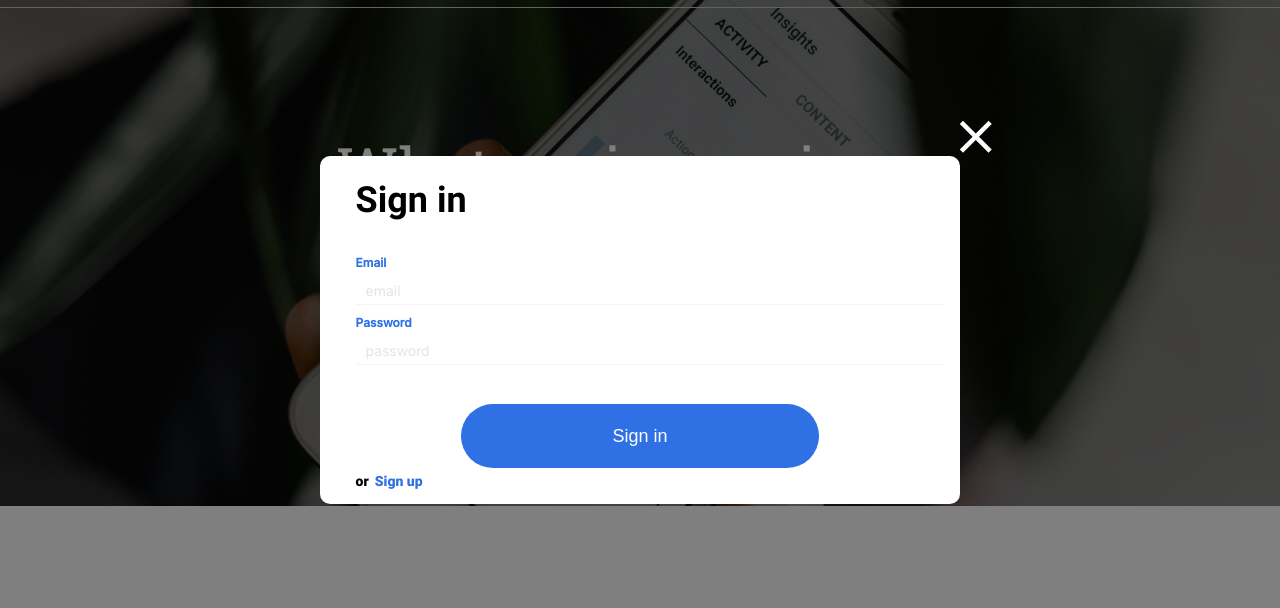
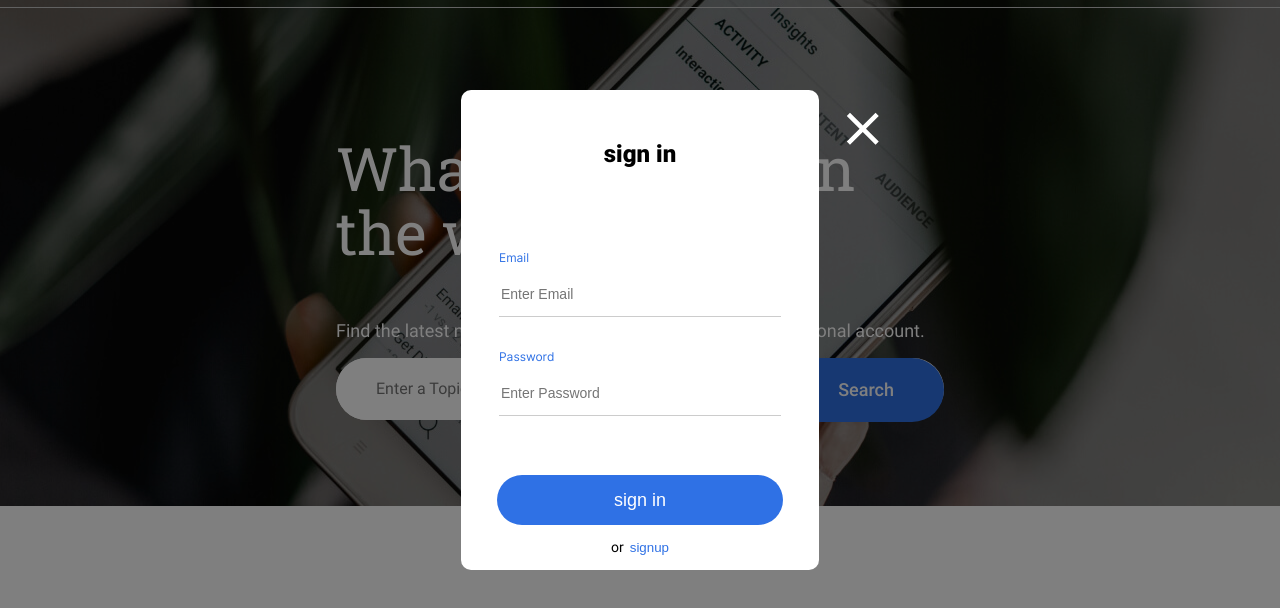
Before and after one commit to shimritz/news-explorer-frontend, a React app: page /signin in a window 1280 px wide. Both pictures are taken after a click on the button "Sign in". Shown: the part 70-678 px from the top of the page. Built offline with nearby package versions, Linux system fonts and the light colour scheme.

Commit message:
popup refactor and css fixes

```diff
--- a/src/components/App/App.js
+++ b/src/components/App/App.js
@@ -51,12 +51,14 @@ function App() {
           handleSignUpButtonClick={handleSignUpButtonClick}
           onClose={handleClosePopup}
           handleSubmit={handleSubmit}
+          onRedirect={handleSignUpButtonClick}
         />
         <SignUp
           isPopupOpen={isSignUpOpen}
           handleSignInButtonClick={handleSignInButtonClick}
           onClose={handleClosePopup}
           handleSubmit={handleSubmit}
+          onRedirect={handleSignInButtonClick}
         />
         <InfoTooltip
           isPopupOpen={isInfoOpen}
--- a/src/components/Popup/Popup.css
+++ /dev/null
@@ -1,36 +0,0 @@
-.popup {
-  position: fixed;
-  width: 100%;
-  height: 100%;
-  top: 0;
-  left: 0;
-  justify-content: center;
-  align-items: center;
-  background: rgba(0, 0, 0, 0.5);
-  display: flex;
-  visibility: hidden;
-  opacity: 0;
-  transition: visibility 0s linear 0.5s, opacity 0.5s linear;
-  z-index: 1000;
-}
-
-.popup__container {
-  position: relative;
-  display: flex;
-  background-color: #ffffff;
-  border-radius: 10px;
-  justify-content: center;
-}
-
-.popup_open {
-  display: flex;
-  visibility: visible;
-  opacity: 1;
-  transition-delay: 0s;
-}
-
-.popup_type_sign-in {
-  font-weight: 900;
-  font-size: 24px;
-  line-height: 29px;
-}
--- a/src/components/PopupWithForm/PopupWithForm.css
+++ b/src/components/PopupWithForm/PopupWithForm.css
@@ -1,67 +1,132 @@
 .form {
-  width: 100%;
+  width: 358px;
+  background: #ffffff;
+  color: #000000;
   display: flex;
   flex-direction: column;
-  justify-content: space-around;
-  align-items: flex-start;
-  margin: 0 36px;
+  justify-content: center;
+  border-radius: 10px;
+  align-self: center;
+  position: relative;
+  font-family: "Roboto";
+}
+
+.popup {
+  width: 430px;
+
+  display: flex;
+  flex-direction: column;
+  position: fixed;
+  z-index: 1;
+  left: 0;
+  top: 0;
+  width: 100%;
+  height: 100%;
+  background-color: rgba(0, 0, 0, 0.5);
+  justify-content: center;
+  align-items: center;
+  visibility: hidden;
+  opacity: 0;
+  transition: visibility 0s linear 0.5s, opacity 0.5s linear;
 }
 
 .popup__container {
-  text-align: left;
+  border-radius: 16px;
+  display: flex;
+  padding: 0px;
+  background-color: white;
+  color: #fff;
+  gap: 10px;
 }
 
-.form__submit {
-  width: 100%;
-  padding: 13.6px 124px 18.4px 125px;
+.popup_open {
+  display: flex;
+  visibility: visible;
+  opacity: 1;
+  transition-delay: 0s;
+}
+
+.form__title {
+  font-family: "Roboto", sans-serif;
+  text-align: center;
+  font-style: normal;
+  font-weight: 900;
+  font-size: 24px;
+  line-height: 28px;
+  padding-top: 34px;
+}
+
+.popup__button {
+  width: 80%;
+  /* padding: 13.6px 124px 18.4px 125px; */
+  padding: 0;
   margin-top: 48px;
   margin-bottom: 36.5px;
   color: white;
-  background-color: #000000;
+  background-color: #2f71e5;
   border-radius: 2px;
   font-weight: 400;
   font-size: 18px;
   line-height: 21px;
   text-align: center;
   border: none;
+  margin: 0 auto;
+  line-height: 50px;
+  border-radius: 100px;
 }
 
-.popup__close {
+.popup__redirect {
+  align-self: center;
+}
+.popup__redirect-button {
+  background-color: transparent;
+  border: none;
+  padding: 0;
+  color: #2f71e5;
+}
+
+.popup__close-btn {
   position: absolute;
-  top: -40px;
-  right: -35px;
+  top: 180px;
+  right: 400px;
   background-color: transparent;
   background-image: url("../../assets/icons/CloseIcon\(1\).svg");
   background-repeat: no-repeat;
   background-position: center;
-  height: 40px;
-  width: 40px;
+  height: 36px;
+  width: 36px;
   border: none;
 }
 
 @media screen and (max-width: 524px) {
-  /* .popup {
-    /* padding-left: 19px; */
-  /* padding-right: 19px; */
-  /* box-sizing: border-box;
-    bottom: 0;
-    left: 0;
-  } */
-  .form {
-    width: 100%;
-    gap: 18px;
-    justify-content: flex-start;
-    padding: 25px 22px;
-    bottom: 0;
-    position: absolute;
-    height: 88vh;
-    box-sizing: border-box;
-    border-radius: 10px 10px 0 0;
-  }
-
   .popup__close-button {
     background-size: 20px 20px;
     top: -49px;
     right: 7px;
   }
 }
+@media screen and (max-width: 320px) {
+  .popup {
+    width: 320px;
+  }
+  .popup__container {
+    display: flex;
+    flex-direction: column;
+    padding: 0px;
+    background-color: transparent;
+    color: #fff;
+    gap: 10px;
+    width: 100%;
+    height: 560px;
+    margin-top: 52px;
+    border-radius: 10px;
+  }
+
+  .modal__close-btn {
+    top: -35px;
+    right: 10px;
+
+    background-repeat: no-repeat;
+    width: 24px;
+  }
+}
--- a/src/components/PopupWithForm/PopupWithForm.js
+++ b/src/components/PopupWithForm/PopupWithForm.js
@@ -1,22 +1,45 @@
-import Popup from "../Popup/Popup";
-
-function PopupWithForm({ name, isPopupOpen, children, onClose }) {
+function PopupWithForm({
+  name,
+  isPopupOpen,
+  children,
+  onSubmit,
+  onClose,
+  title,
+  submit,
+  buttonText,
+  redirect,
+  // handleSignInButtonClick,
+  // handleSignUpButtonClick,
+  onRedirect,
+}) {
   return (
-    // <Popup name={name} isPopupOpen={isPopupOpen}>
-    //   {children}
-    // </Popup>
-
     <div
       className={`popup popup_type_${name} ${isPopupOpen ? "popup_open" : ""}`}
     >
       <div className="popup__container">
         <button
           type="button"
-          className="popup__close"
+          className="popup__close-btn"
           aria-label="close-button"
           onClick={onClose}
         />
-        {children}
+        <form action="submit" className="form" name={name} onSubmit={onSubmit}>
+          <h1 className="form__title">{title}</h1>
+          {children}
+          <button className="popup__button" type="submit" onClick={submit}>
+            {buttonText}
+          </button>
+          <p className="popup__redirect">
+            or{" "}
+            <button
+              className="popup__redirect-button"
+              type="button"
+              onClick={onRedirect}
+            >
+              {redirect}
+            </button>
+          </p>
+        </form>
       </div>
     </div>
   );
--- a/src/components/SignIn/SignIn.js
+++ b/src/components/SignIn/SignIn.js
@@ -2,47 +2,88 @@ import PopupWithForm from "../PopupWithForm/PopupWithForm";
 import { Link } from "react-router-dom";
 
 // function SignIn(isPopupOpen) {
-function SignIn({ isPopupOpen, handleSignUpButtonClick, onClose }) {
+function SignIn({ isPopupOpen, handleSignUpButtonClick, onClose, onRedirect }) {
   function handleSubmit(e) {
     e.preventDefault();
   }
 
   return (
-    <div className="sign-in">
-      <PopupWithForm
-        name={"sign-in"}
-        isPopupOpen={isPopupOpen}
-        onClose={onClose}
-      >
-        <form onSubmit={handleSubmit} className="form signin__form">
-          <div className="signin">
-            <h2 className="signin__welcome">Sign in</h2>
-            <label htmlFor="email">Email</label>
-            <input placeholder="email" required className="email" />
-            <span className="popup__input-error"></span>
-            <label htmlFor="password">Password</label>
-            <input placeholder="password" required className="password" />
-            <span className="popup__input-error"></span>
-          </div>
-          <div className="signin__button-container">
-            <button type="submit" className="signin__button">
-              Sign in
-            </button>
-          </div>
-          <p className="popup__redirect">
-            or
-            <button
-              type="button"
-              className="signin__signup-link"
-              onClick={handleSignUpButtonClick}
-            >
-              Sign up
-            </button>
-          </p>
-        </form>
-      </PopupWithForm>
-    </div>
+    // <div className="sign-up">
+    <PopupWithForm
+      title="sign in"
+      name="sign in"
+      buttonText="sign in"
+      redirect="signup"
+      isPopupOpen={isPopupOpen}
+      onClose={onClose}
+      onSubmit={handleSubmit}
+      onRedirect={onRedirect}
+    >
+      {/* <form onSubmit={handleSubmit} className="form signup__form">
+          <div className="signup"> */}
+      <fieldset className="form__fieldset">
+        <h3 className="form__input-title">Email</h3>
+        <input
+          type="email"
+          name="email"
+          className="form__input"
+          placeholder="Enter Email"
+          required
+        />
+        <span className="form__input-error"></span>
+        <h3 className="form__input-title">Password</h3>
+        <input
+          name="password"
+          className="form__input"
+          placeholder="Enter Password"
+          required
+        />
+        <span className="form__input-error"></span>
+
+        {/* <span className="form__input-error form__input-error_type-general">
+            "loggedError"
+          </span> */}
+      </fieldset>
+    </PopupWithForm>
   );
 }
 
+//   return (
+//     <div className="sign-in">
+//       <PopupWithForm
+//         name={"sign-in"}
+//         isPopupOpen={isPopupOpen}
+//         onClose={onClose}
+//       >
+//         <form onSubmit={handleSubmit} className="form signin__form">
+//           <div className="signin">
+//             <h2 className="signin__welcome">Sign in</h2>
+//             <label htmlFor="email">Email</label>
+//             <input placeholder="email" required className="email" />
+//             <span className="popup__input-error"></span>
+//             <label htmlFor="password">Password</label>
+//             <input placeholder="password" required className="password" />
+//             <span className="popup__input-error"></span>
+//           </div>
+//           <div className="signin__button-container">
+//             <button type="submit" className="signin__button">
+//               Sign in
+//             </button>
+//           </div>
+//           <p className="popup__redirect">
+//             or
+//             <button
+//               type="button"
+//               className="signin__signup-link"
+//               onClick={handleSignUpButtonClick}
+//             >
+//               Sign up
+//             </button>
+//           </p>
+//         </form>
+//       </PopupWithForm>
+//     </div>
+//   );
+// }
+
 export default SignIn;
--- a/src/components/SignUp/SignUp.css
+++ b/src/components/SignUp/SignUp.css
@@ -1,114 +1,39 @@
-.sign-up {
-  /* margin-top: 20px; */
+.form__fieldset {
+  font-family: "inter";
+  border: none;
   display: flex;
-  justify-content: flex-start;
-  align-items: center;
   flex-direction: column;
-  gap: 70px;
-  padding-right: 36px;
-  padding-left: 36px;
-  font-family: "Roboto";
+  padding: 54px 36px 39px 36px;
+  max-width: 100%;
 }
 
-.signup__form {
-  max-width: 358px;
-  display: flex;
-  flex-direction: column;
-  height: 100%;
-  top: 0;
-  left: 0;
-  display: flex;
-  flex-direction: column;
-  /* gap: 57px; */
-  justify-content: center;
-  align-items: center;
-  /* background: rgba(0, 0, 0, 0.5); */
-
-  /* background-color: white;
-  margin-top: 20px;
-  display: flex;
-  justify-content: center;
-  align-items: center;
-  flex-direction: column;
-  gap: 70px; */
+.form__input-title {
+  color: #2f71e5;
+  font-size: 12px;
+  font-weight: 400;
 }
 
-/* .signin__button-container {
-  margin: 0 auto;
-  padding: 20px, 114px, 20px, 114px;
-  width: 358px;
-  height: 64px;
-  margin-bottom: 30px;
-} */
-
-label {
-  font-size: 12px;
-  line-height: 14.52px;
-  font-family: "Inter";
-  color: #2f71e5;
-  text-align: right;
+.form__input {
+  border: none;
+  font-size: 14px;
+  font-style: normal;
+  font-weight: 400;
+  line-height: 17px;
+  padding-bottom: 13px;
+  text-align: left;
+  border-bottom: 1px solid rgba(0, 0, 0, 0.2);
+  margin-top: 8px;
 }
 
-.email {
-  /* max-width: 358px; */
-  width: 100%;
+.form__input:active {
   border: none;
-  border-bottom: 1px solid #cccccc;
-  padding: 5px 10px;
-  outline: none;
-  background-color: transparent;
 }
 
-.password {
-  width: 100%;
-  border: none;
-  border-bottom: 1px solid #cccccc;
-  padding: 5px 10px;
-  outline: none;
-  background-color: transparent;
-}
-
-.username {
-  width: 100%;
-  border: none;
-  border-bottom: 1px solid #cccccc;
-  padding: 5px 10px;
-  outline: none;
-  background-color: transparent;
-  opacity: 0.2;
-}
-
-.signup__button-container {
-  margin: 0 auto;
-  padding: 20px, 114px, 20px, 114px;
-  width: 358px;
-  height: 64px;
-  margin-bottom: 30px;
-}
-
-.signup__button {
-  width: 100%;
-  height: 100%;
-  border: none;
-  color: #ffffff;
-  size: 18px;
-  /* color: black; */
-  border-radius: 100px;
-  background-color: #2f71e5;
-  font-weight: 500;
-  font-size: 18px;
-  line-height: 24px;
-  margin-top: 39px;
-}
-
-.signup__button:hover {
-  background-color: #e6e8eb;
-}
-
-.signup__signin-link {
-  all: unset;
-  cursor: pointer;
-  color: #2f71e5;
+.form__input-error {
+  font-size: 12px;
+  padding-top: 4px;
+  min-height: 16px;
+  color: #ff0000;
 }
 
 .popup__redirect {
@@ -119,7 +44,3 @@ label {
   font-size: 14px;
   line-height: 17px;
 }
-
-.popup__input-error {
-  color: red;
-}
--- a/src/components/SignUp/SignUp.js
+++ b/src/components/SignUp/SignUp.js
@@ -2,48 +2,56 @@ import PopupWithForm from "../PopupWithForm/PopupWithForm";
 
 function SignUp({
   isPopupOpen,
-  handleSignInButtonClick,
+  // handleSignInButtonClick,
   onClose,
   handleSubmit,
+  onRedirect,
 }) {
   return (
-    <div className="sign-up">
-      <PopupWithForm
-        name={"sign-up"}
-        isPopupOpen={isPopupOpen}
-        onClose={onClose}
-      >
-        <form onSubmit={handleSubmit} className="form signup__form">
-          <div className="signup">
-            <h2 className="signup__welcome">Sign up</h2>
-            <label htmlFor="email">Email</label>
-            <input className="email" placeholder="email" />
-            <span className="popup__input-error"></span>
-            <label htmlFor="password">Password</label>
-            <input className="password" placeholder="password" />
-            <span className="popup__input-error"></span>
-            <label htmlFor="username">UserName</label>
-            <input className="username" placeholder="Enter your name" />
-            <span className="popup__input-error"></span>
-          </div>
-          <div className="signup__button-container">
-            <button type="submit" className="signup__button">
-              Sign up
-            </button>
-          </div>
-          <p className="popup__redirect">
-            or
-            <button
-              type="button"
-              className="signup__signin-link"
-              onClick={handleSignInButtonClick}
-            >
-              Sign up
-            </button>
-          </p>
-        </form>
-      </PopupWithForm>
-    </div>
+    // <div className="sign-up">
+    <PopupWithForm
+      title="sign up"
+      name="sign up"
+      buttonText="sign up"
+      redirect="signin"
+      isPopupOpen={isPopupOpen}
+      onClose={onClose}
+      onSubmit={handleSubmit}
+      onRedirect={onRedirect}
+    >
+      {/* <form onSubmit={handleSubmit} className="form signup__form">
+          <div className="signup"> */}
+      <fieldset className="form__fieldset">
+        <h3 className="form__input-title">Email</h3>
+        <input
+          type="email"
+          name="email"
+          className="form__input"
+          placeholder="Enter Email"
+          required
+        />
+        <span className="form__input-error"></span>
+        <h3 className="form__input-title">Password</h3>
+        <input
+          name="password"
+          className="form__input"
+          placeholder="Enter Password"
+          required
+        />
+        <span className="form__input-error"></span>
+        <h3 className="form__input-title">Username</h3>
+        <input
+          name="username"
+          className="form__input"
+          placeholder="Enter Your Username"
+          required
+        />
+        <span className="form__input-error"></span>
+        {/* <span className="form__input-error form__input-error_type-general">
+            "loggedError"
+          </span> */}
+      </fieldset>
+    </PopupWithForm>
   );
 }
 
--- a/src/index.css
+++ b/src/index.css
@@ -13,7 +13,7 @@
 @import url("./components/SavedNewsHeader/SavedNewsHeader.css");
 @import url("./components/NothingFound/NothingFound.css");
 @import url("./components/Preloader/preloader.css");
-@import url("./components/Popup/Popup.css");
+/* @import url("./components/Popup/Popup.css"); */
 @import url("./components/PopupWithForm/PopupWithForm.css");
 @import url("./components/SignIn/SignIn.css");
 @import url("./components/SignUp/SignUp.css");
```
Also changed, not shown: src/components/Popup/Popup.js (deleted, +0 -14 lines).
